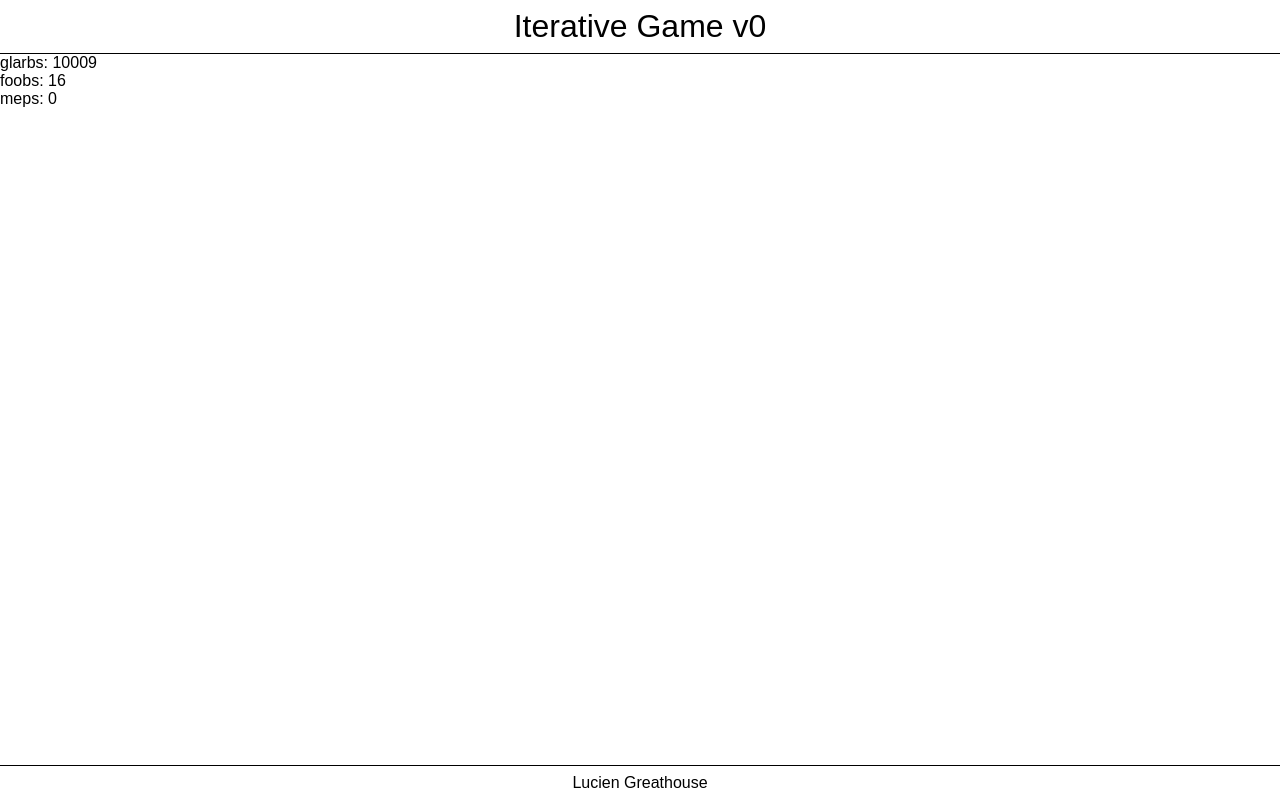
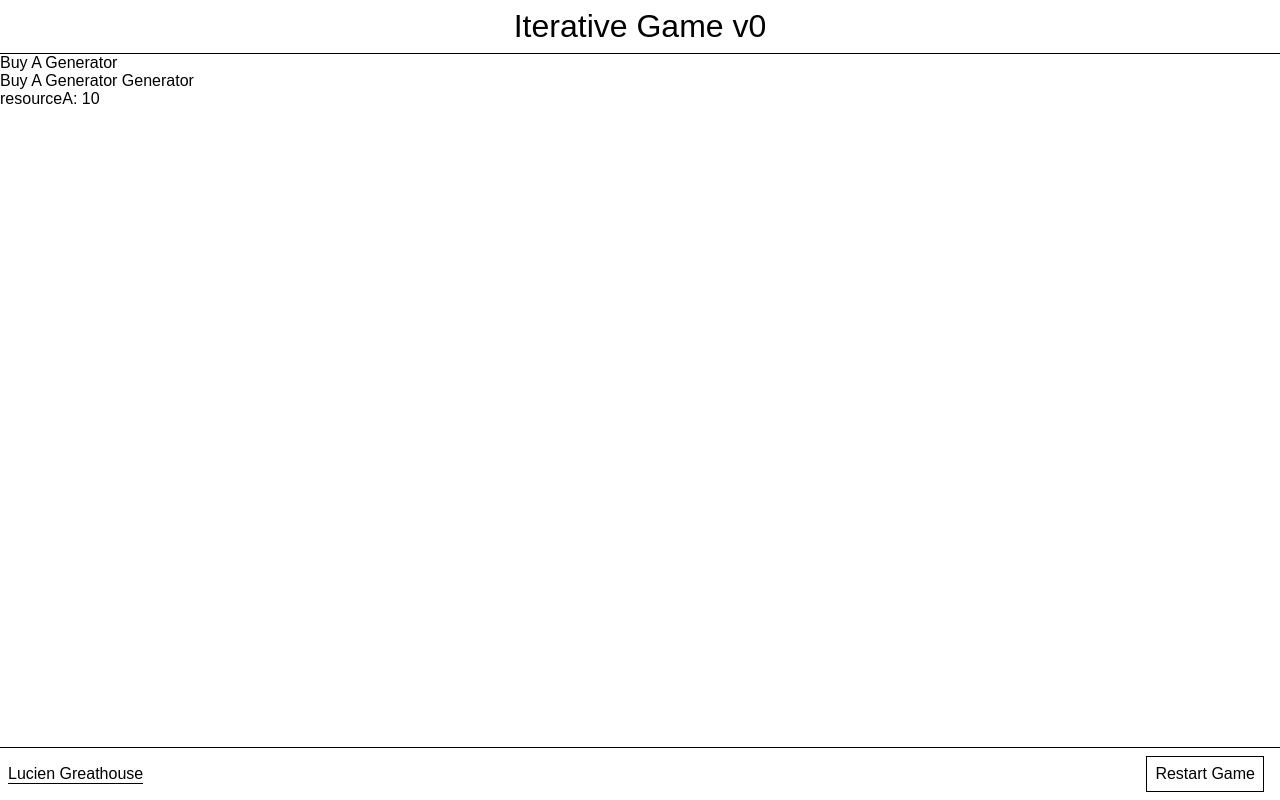
Before and after one commit to LPGhatguy/iterative-game, a React app: page / in a window 1280 px wide. Built offline with nearby package versions, Linux system fonts and the light colour scheme.

Commit message:
this is way too clunky to work on but at least it's a game

```diff
--- /dev/null
+++ b/src/actions/restart.js
@@ -0,0 +1,3 @@
+export default () => ({
+	type: "restart",
+});
--- a/src/components/App.js
+++ b/src/components/App.js
@@ -3,7 +3,7 @@ import React from "react";
 import Header from "./Header";
 import Main from "./Main";
 import Footer from "./Footer";
-import Progress from "./Progress";
+import GameLogic from "./GameLogic";
 import SaveLoad from "./SaveLoad";
 
 import "./App.css";
@@ -16,7 +16,7 @@ const App = () => {
 			<Footer />
 
 			<SaveLoad />
-			<Progress />
+			<GameLogic />
 		</div>
 	);
 };
--- a/src/components/Footer.css
+++ b/src/components/Footer.css
@@ -2,7 +2,20 @@
 	width: 100%;
 
 	padding: 0.5rem;
-	text-align: center;
+	border-top: 1px solid black;
 
-	border-top: 1px solid black;
+	display: flex;
+	flex-wrap: wrap;
+	justify-content: space-between;
+	align-items: center;
 }
+
+.Footer-credit {
+	border-bottom: 1px solid black;
+}
+
+.Footer-restart {
+	padding: 0.5rem;
+	margin: 0 0.5rem;
+	border: 1px solid black;
+}
--- a/src/components/Footer.js
+++ b/src/components/Footer.js
@@ -1,9 +1,26 @@
 import React from "react";
+import { connect } from "react-redux";
+
+import restart from "../actions/restart";
 
 import "./Footer.css";
 
-export default () => (
+let Footer = ({ onRestart }) => (
 	<div className="Footer">
-		<a href="https://lpg.space">Lucien Greathouse</a>
+		<a className="Footer-credit" href="https://lpg.space">
+			Lucien Greathouse
+		</a>
+
+		<button type="button" className="Footer-restart" onClick={ onRestart }>
+			Restart Game
+		</button>
 	</div>
 );
+
+const mapDispatchToProps = dispatch => ({
+	onRestart: () => dispatch(restart()),
+});
+
+Footer = connect(undefined, mapDispatchToProps)(Footer);
+
+export default Footer;
--- /dev/null
+++ b/src/components/GameLogic.js
@@ -0,0 +1,35 @@
+import React from "react";
+import { connect } from "react-redux";
+
+import GameLoop from "./GameLoop";
+
+import addResource from "../actions/addResource";
+import setValue from "../actions/setValue";
+
+class GameLogic extends React.Component {
+	onStep = dt => {
+		const aGenerators = this.props.values.aGenerators;
+		this.props.addResource("resourceA", Math.floor(aGenerators) * dt);
+
+		this.props.setValue("aGenerators", this.props.values.aGenerators + this.props.values.aGeneratorGenerators * dt * 0.1);
+	};
+
+	render() {
+		return (
+			<GameLoop onStep={ this.onStep } />
+		);
+	}
+}
+
+const mapStateToProps = ({ resources, values }) => ({ resources, values });
+const mapDispatchToProps = (dispatch) => ({
+	addResource: (resource, amount) => dispatch(addResource(resource, amount)),
+	setValue: (name, value) => dispatch(setValue(name, value)),
+});
+
+GameLogic = connect(
+	mapStateToProps,
+	mapDispatchToProps,
+)(GameLogic);
+
+export default GameLogic;
--- /dev/null
+++ b/src/components/GameLoop.js
@@ -0,0 +1,33 @@
+import React from "react";
+
+export default class GameLoop extends React.Component {
+	render() {
+		return null;
+	}
+
+	tick = () => {
+		const now = performance.now();
+		const dt = (now - this.lastFrame) / 1000;
+		this.lastFrame = now;
+
+		if (!this.running) {
+			return;
+		}
+
+		if (this.props.onStep) {
+			this.props.onStep(dt);
+		}
+
+		requestAnimationFrame(this.tick);
+	};
+
+	componentDidMount() {
+		this.lastFrame = performance.now();
+		this.running = true;
+		requestAnimationFrame(this.tick);
+	}
+
+	componentWillUnmount() {
+		this.running = false;
+	}
+}
--- a/src/components/Main.css
+++ b/src/components/Main.css
@@ -1,3 +1,9 @@
 .Main {
 	flex-grow: 1;
 }
+
+.Main-buttons {
+	display: flex;
+	align-items: flex-start;
+	flex-direction: column;
+}
--- a/src/components/Main.js
+++ b/src/components/Main.js
@@ -1,28 +1,51 @@
 import React from "react";
 import { connect } from "react-redux";
 
-import bignum from "../bignum";
+import addResource from "../actions/addResource";
+import setValue from "../actions/setValue";
 
 import "./Main.css";
 
-let Main = ({ resources }) => {
+let Main = ({ dispatch, resources, values }) => {
 	const children = [];
 
 	for (const key in resources) {
 		children.push(<div key={ key }>
-			{ key }: { bignum.displaySimple(bignum.floor(resources[key])) }
+			{ key }: { Math.floor(resources[key]) }
 		</div>);
 	}
 
+	const buyA = () => {
+		if (resources.resourceA >= 10) {
+			dispatch(addResource("resourceA", -10));
+			dispatch(setValue("aGenerators", values.aGenerators + 1));
+		}
+	};
+
+	const buyA2 = () => {
+		if (resources.resourceA >= 100) {
+			dispatch(addResource("resourceA", -100));
+			dispatch(setValue("aGeneratorGenerators", values.aGeneratorGenerators + 1));
+		}
+	};
+
 	return (
 		<main className="Main">
-			{ children }
+			<div className="Main-buttons">
+				<button onClick={ buyA }>Buy A Generator</button>
+				<button onClick={ buyA2 }>Buy A Generator Generator</button>
+			</div>
+
+			<div>
+				{ children }
+			</div>
 		</main>
 	);
 };
 
 const mapStateToProps = x => x;
+const mapDispatchToProps = dispatch => ({ dispatch });
 
-Main = connect(mapStateToProps)(Main);
+Main = connect(mapStateToProps, mapDispatchToProps)(Main);
 
 export default Main;
--- a/src/components/Progress.js
+++ /dev/null
@@ -1,46 +0,0 @@
-import React from "react";
-import { connect } from "react-redux";
-
-import addResource from "../actions/addResource";
-
-class Progress extends React.Component {
-	render() {
-		return null;
-	}
-
-	step = () => {
-		const now = performance.now();
-		const dt = (now - this.lastFrame) / 1000;
-		this.lastFrame = now;
-
-		if (!this.running) {
-			return;
-		}
-
-		this.props.addResource("glarbs", 2 * dt);
-
-		requestAnimationFrame(this.step);
-	};
-
-	componentDidMount() {
-		this.lastFrame = performance.now();
-		this.running = true;
-		requestAnimationFrame(this.step);
-	}
-
-	componentWillUnmount() {
-		this.running = false;
-	}
-}
-
-const mapStateToProps = ({ resources }) => ({ resources });
-const mapDispatchToProps = (dispatch) => ({
-	addResource: (resource, amount) => dispatch(addResource(resource, amount)),
-});
-
-Progress = connect(
-	mapStateToProps,
-	mapDispatchToProps,
-)(Progress);
-
-export default Progress;
--- a/src/index.css
+++ b/src/index.css
@@ -7,6 +7,7 @@
 	box-sizing: border-box;
 	text-decoration: none;
 	color: inherit;
+	background: none;
 }
 
 noscript {
@@ -28,3 +29,7 @@ body {
 	width: 100%;
 	height: 100%;
 }
+
+button, a {
+	cursor: pointer;
+}
--- a/src/reducer/resources.js
+++ b/src/reducer/resources.js
@@ -1,22 +1,23 @@
-import bignum from "../bignum";
+const defaultValues = () => ({
+	resourceA: 10,
+});
 
 export default function resources(state, action) {
-	state = state || {
-		glarbs: bignum.from(10000),
-		foobs: bignum.from(16),
-		meps: bignum.from(0),
-	};
+	state = state || defaultValues();
 
 	switch (action.type) {
 		case "addResource":
 			return {
 				...state,
-				[action.resource]: bignum.add(state[action.resource], bignum.from(action.amount)),
+				[action.resource]: state[action.resource] + action.amount,
 			};
 
 		case "load":
 			return action.data.resources;
 
+		case "restart":
+			return defaultValues();
+
 		default:
 			return state;
 	}
--- a/src/reducer/values.js
+++ b/src/reducer/values.js
@@ -1,5 +1,10 @@
+const defaultValues = () => ({
+	aGenerators: 0,
+	aGeneratorGenerators: 0,
+});
+
 export default (state, action) => {
-	state = state || {};
+	state = state || defaultValues();
 
 	switch (action.type) {
 		case "setValue":
@@ -11,6 +16,9 @@ export default (state, action) => {
 		case "load":
 			return action.data.values;
 
+		case "restart":
+			return defaultValues();
+
 		default:
 			return state;
 	}
```
